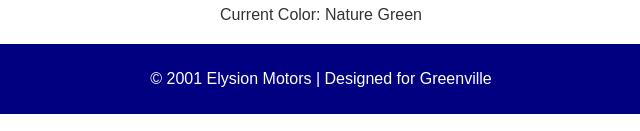
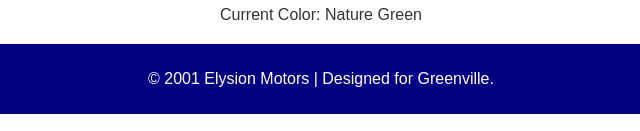
Before and after one commit to AliGuyOnTheInternet/Car-Website-project, a plain HTML site: page Index2.html in a window 1280 px wide. Shown: the part 1034-1165 px from the top of the page, 319-959 px from the left. Drawn offline with Linux system fonts and the light colour scheme.

Commit message:
new file:

```diff
--- a/Index2.html
+++ b/Index2.html
@@ -89,7 +89,7 @@
       </section>
 
       <footer>
-        <p>© 2001 Elysion Motors | Designed for Greenville</p>
+        <p>© 2001 Elysion Motors | Designed for Greenville.</p>
       </footer>
     </div>
   </body>
```
